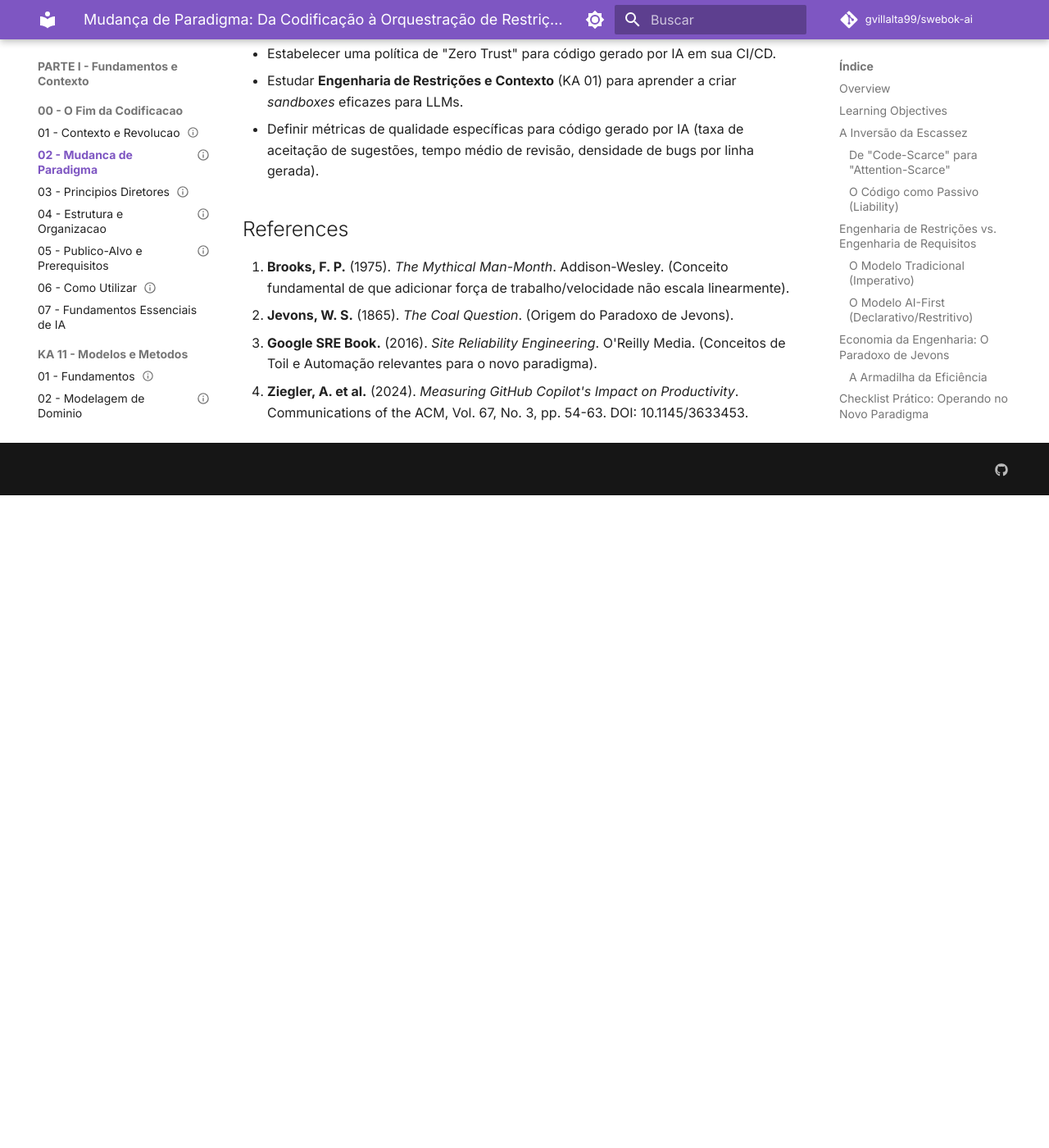
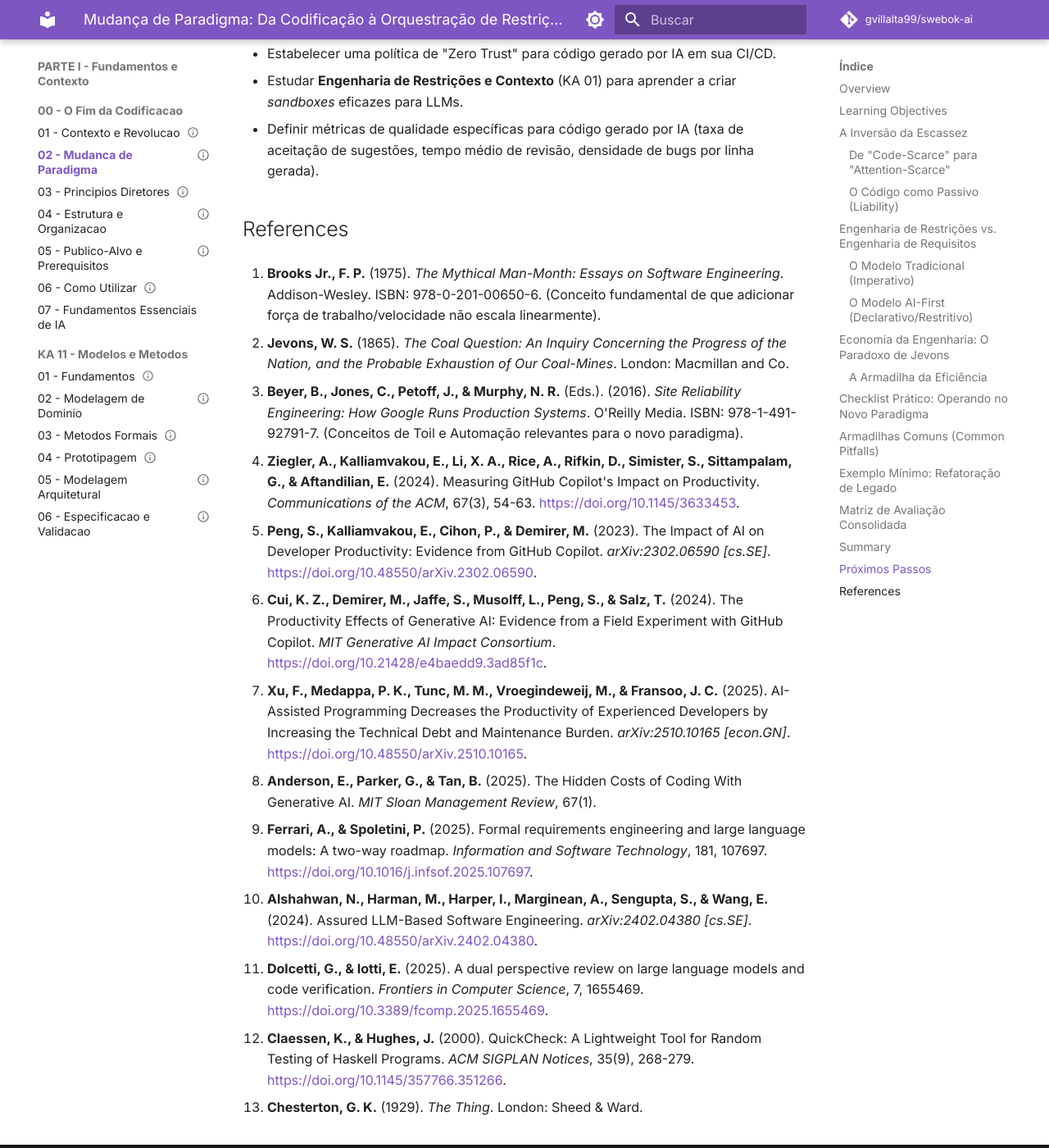
Before and after one commit to gvillalta99/swebok-ai, an MkDocs documentation site: the page built from docs/00-fim-codificacao-fundamentos-ai-first/02-mudanca-paradigma.md, in a window 1280 px wide and 1400 px high, scrolled down 5063 px. Shown: the whole window at 82% size. Built offline with MkDocs 1.6.1 and Material for MkDocs 9.7.7, drawn with Linux system fonts in a browser that asks for light colours; comment, search, counter and statistics services are not loaded; before the commit the page ends 5667 px from its top, so only the background shows below that.

Commit message:
docs(fundamentos-ai-first): revisa e expande referências bibliográficas
Atualiza as referências do capítulo 02-mudanca-paradigma.md:
- Corrige formatação das 4 referências existentes (adiciona ISBN, DOIs, subtítulos)
- Adiciona 9 novas referências relevantes (2023-2025):
  * Estudos empíricos sobre impacto de LLMs na produtividade
  * Custos ocultos e dívida técnica de código gerado por IA
  * Engenharia de restrições formal com LLMs
  * Verificação e validação de código AI-First
  * Origens de conceitos citados (QuickCheck, Chesterton's Fence)

Total: 4 → 13 referências bibliográficas

Prompt: @book-reviewer revise as referencias bibliograficas do @docs/00-fim-codificacao-fundamentos-ai-first/02-mudanca-paradigma.md
Agent: opencode
Model: k2p5

```diff
--- a/docs/00-fim-codificacao-fundamentos-ai-first/02-mudanca-paradigma.md
+++ b/docs/00-fim-codificacao-fundamentos-ai-first/02-mudanca-paradigma.md
@@ -206,13 +206,55 @@ Erro humano na lógica.
 
 ## References
 
-1. **Brooks, F. P.** (1975). *The Mythical Man-Month*. Addison-Wesley. (Conceito
-   fundamental de que adicionar força de trabalho/velocidade não escala
-   linearmente).
-2. **Jevons, W. S.** (1865). *The Coal Question*. (Origem do Paradoxo de
-   Jevons).
-3. **Google SRE Book.** (2016). *Site Reliability Engineering*. O'Reilly Media.
-   (Conceitos de Toil e Automação relevantes para o novo paradigma).
-4. **Ziegler, A. et al.** (2024). *Measuring GitHub Copilot's Impact on
-   Productivity*. Communications of the ACM, Vol. 67, No. 3, pp. 54-63. DOI:
-   10.1145/3633453.
+01. **Brooks Jr., F. P.** (1975). *The Mythical Man-Month: Essays on Software
+    Engineering*. Addison-Wesley. ISBN: 978-0-201-00650-6. (Conceito fundamental
+    de que adicionar força de trabalho/velocidade não escala linearmente).
+
+02. **Jevons, W. S.** (1865). *The Coal Question: An Inquiry Concerning the
+    Progress of the Nation, and the Probable Exhaustion of Our Coal-Mines*.
+    London: Macmillan and Co.
+
+03. **Beyer, B., Jones, C., Petoff, J., & Murphy, N. R.** (Eds.). (2016). *Site
+    Reliability Engineering: How Google Runs Production Systems*. O'Reilly
+    Media. ISBN: 978-1-491-92791-7. (Conceitos de Toil e Automação relevantes
+    para o novo paradigma).
+
+04. **Ziegler, A., Kalliamvakou, E., Li, X. A., Rice, A., Rifkin, D., Simister,
+    S., Sittampalam, G., & Aftandilian, E.** (2024). Measuring GitHub Copilot's
+    Impact on Productivity. *Communications of the ACM*, 67(3), 54-63.
+    <https://doi.org/10.1145/3633453>.
+
+05. **Peng, S., Kalliamvakou, E., Cihon, P., & Demirer, M.** (2023). The Impact
+    of AI on Developer Productivity: Evidence from GitHub Copilot.
+    *arXiv:2302.06590 [cs.SE]*. <https://doi.org/10.48550/arXiv.2302.06590>.
+
+06. **Cui, K. Z., Demirer, M., Jaffe, S., Musolff, L., Peng, S., & Salz, T.**
+    (2024). The Productivity Effects of Generative AI: Evidence from a Field
+    Experiment with GitHub Copilot. *MIT Generative AI Impact Consortium*.
+    <https://doi.org/10.21428/e4baedd9.3ad85f1c>.
+
+07. **Xu, F., Medappa, P. K., Tunc, M. M., Vroegindeweij, M., & Fransoo, J. C.**
+    (2025). AI-Assisted Programming Decreases the Productivity of Experienced
+    Developers by Increasing the Technical Debt and Maintenance Burden.
+    *arXiv:2510.10165 [econ.GN]*. <https://doi.org/10.48550/arXiv.2510.10165>.
+
+08. **Anderson, E., Parker, G., & Tan, B.** (2025). The Hidden Costs of Coding
+    With Generative AI. *MIT Sloan Management Review*, 67(1).
+
+09. **Ferrari, A., & Spoletini, P.** (2025). Formal requirements engineering and
+    large language models: A two-way roadmap. *Information and Software
+    Technology*, 181, 107697. <https://doi.org/10.1016/j.infsof.2025.107697>.
+
+10. **Alshahwan, N., Harman, M., Harper, I., Marginean, A., Sengupta, S., &
+    Wang, E.** (2024). Assured LLM-Based Software Engineering. *arXiv:2402.04380
+    [cs.SE]*. <https://doi.org/10.48550/arXiv.2402.04380>.
+
+11. **Dolcetti, G., & Iotti, E.** (2025). A dual perspective review on large
+    language models and code verification. *Frontiers in Computer Science*, 7,
+    1655469\. <https://doi.org/10.3389/fcomp.2025.1655469>.
+
+12. **Claessen, K., & Hughes, J.** (2000). QuickCheck: A Lightweight Tool for
+    Random Testing of Haskell Programs. *ACM SIGPLAN Notices*, 35(9), 268-279.
+    <https://doi.org/10.1145/357766.351266>.
+
+13. **Chesterton, G. K.** (1929). *The Thing*. London: Sheed & Ward.
```
